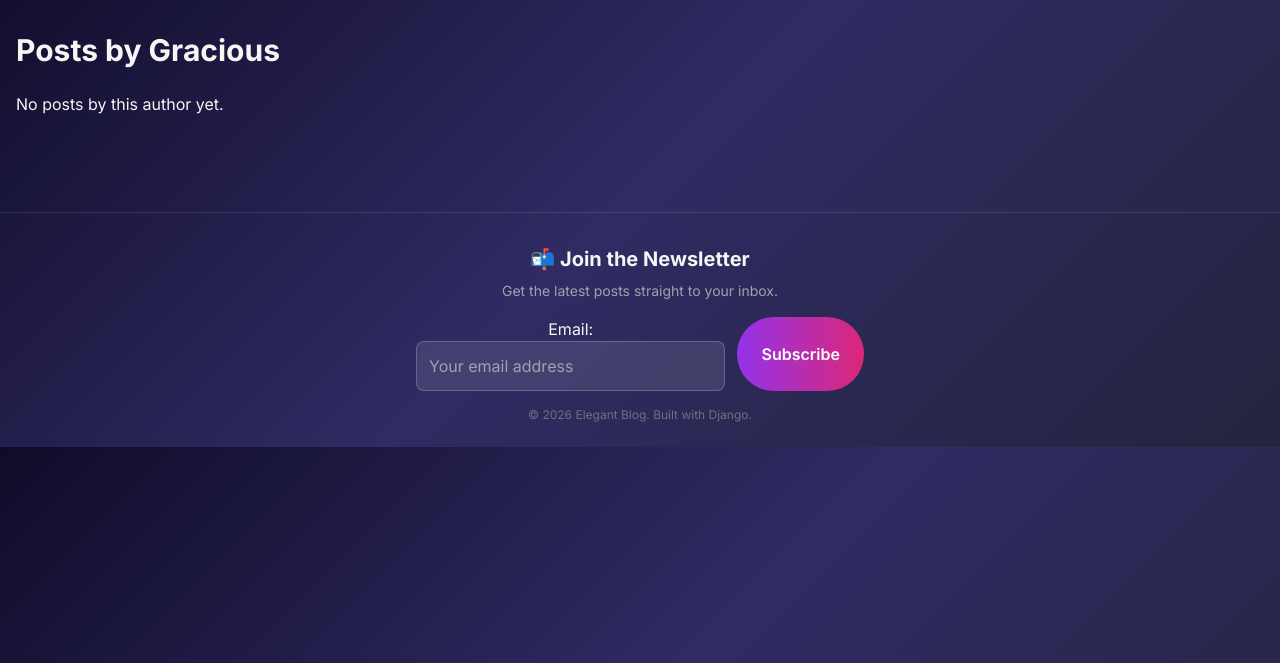
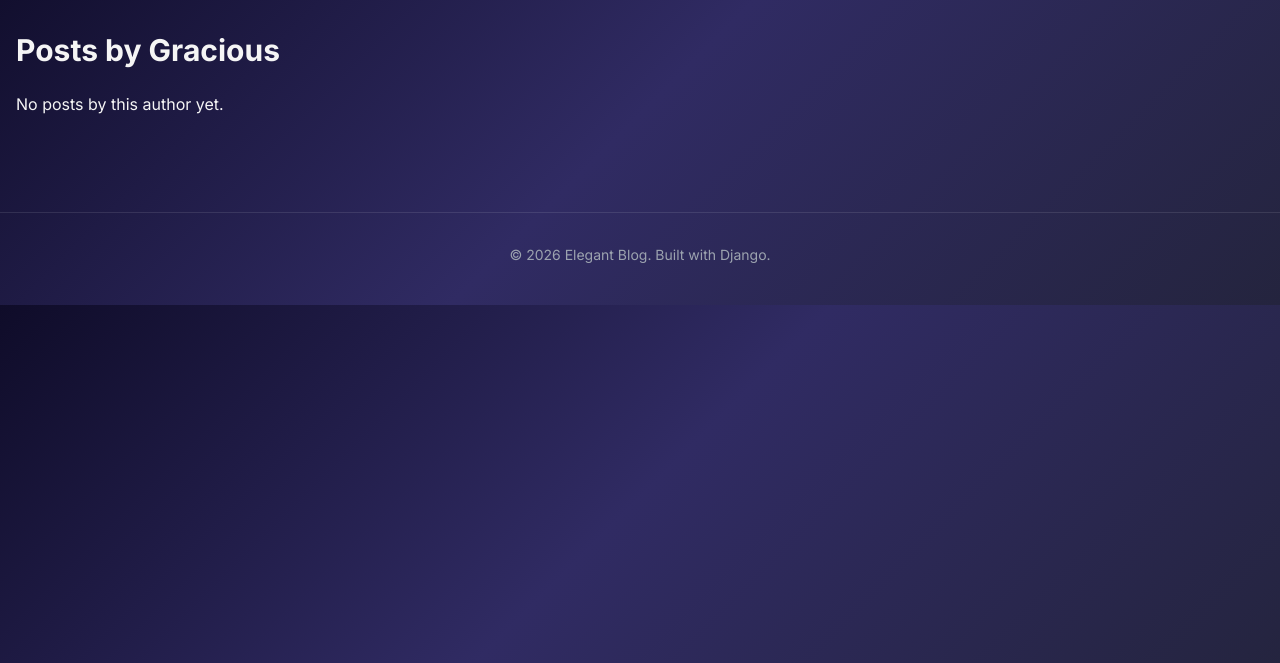
Before and after one commit to Gracey-a/Django-blog, a Django app: page /author/Gracious/ in a window 1280 px wide. Shown: the part 78-741 px from the top of the page. Run offline with Django 5.2, Linux system fonts and the light colour scheme; data comes from the database, SQL or seed files in the repository; some libraries are stand-ins or nearby versions.

Commit message:
Remove newsletter and analytics, clean up

```diff
--- a/blog/context_processors.py
+++ /dev/null
@@ -1,4 +0,0 @@
-from .forms import SubscriberForm
-
-def subscriber_form(request):
-    return {'subscriber_form': SubscriberForm()}
--- a/blog/forms.py
+++ b/blog/forms.py
@@ -1,5 +1,5 @@
 from django import forms
-from .models import Post, Comment, Profile, Subscriber
+from .models import Post, Comment, Profile
 from ckeditor.widgets import CKEditorWidget
 
 class PostForm(forms.ModelForm):
@@ -31,15 +31,3 @@ class ProfileForm(forms.ModelForm):
         widgets = {
             'bio': forms.Textarea(attrs={'rows': 3, 'placeholder': 'Tell us about yourself...'}),
         }
-
-# NEWSLETTER FORM
-class SubscriberForm(forms.ModelForm):
-    class Meta:
-        model = Subscriber
-        fields = ['email']
-        widgets = {
-            'email': forms.EmailInput(attrs={
-                'class': 'w-full p-3 rounded-lg bg-white/10 border border-white/20 focus:outline-none focus:ring-2 focus:ring-purple-400',
-                'placeholder': 'Your email address'
-            })
-        }
--- a/blog/templates/blog/base.html
+++ b/blog/templates/blog/base.html
@@ -7,18 +7,19 @@
     <script src="https://cdn.tailwindcss.com"></script>
     <link href="https://fonts.googleapis.com/css2?family=Inter:wght@300;400;500;600;700&display=swap" rel="stylesheet">
 
-    <script async src="https://www.googletagmanager.com/gtag/js?id=G-XXXXXXXXXX"></script>
-    <script>
-        window.dataLayer = window.dataLayer || [];
-        function gtag(){dataLayer.push(arguments);}
-        gtag('js', new Date());
-        gtag('config', 'G-XXXXXXXXXX');
-    </script>
-
     <style>
-        body { font-family: 'Inter', sans-serif; transition: background 0.3s, color 0.3s; }
-        body { background: linear-gradient(135deg, #0f0c29, #302b63, #24243e); color: #f5f5f5; }
-        html.light body { background: linear-gradient(135deg, #f5f7fa 0%, #e9ecef 100%); color: #1f2937; }
+        body {
+            font-family: 'Inter', sans-serif;
+            transition: background 0.3s, color 0.3s;
+        }
+        body {
+            background: linear-gradient(135deg, #0f0c29, #302b63, #24243e);
+            color: #f5f5f5;
+        }
+        html.light body {
+            background: linear-gradient(135deg, #f5f7fa 0%, #e9ecef 100%);
+            color: #1f2937;
+        }
         .glass-card {
             background: rgba(255, 255, 255, 0.05);
             backdrop-filter: blur(10px);
@@ -26,9 +27,18 @@
             border: 1px solid rgba(255, 255, 255, 0.1);
             transition: all 0.3s ease;
         }
-        .glass-card:hover { transform: translateY(-4px); box-shadow: 0 20px 30px -10px rgba(0,0,0,0.3); }
-        html.light .glass-card { background: rgba(255, 255, 255, 0.8); border: 1px solid rgba(0, 0, 0, 0.1); color: #1f2937; }
-        html.light .glass-card:hover { box-shadow: 0 20px 30px -10px rgba(0,0,0,0.1); }
+        .glass-card:hover {
+            transform: translateY(-4px);
+            box-shadow: 0 20px 30px -10px rgba(0,0,0,0.3);
+        }
+        html.light .glass-card {
+            background: rgba(255, 255, 255, 0.8);
+            border: 1px solid rgba(0, 0, 0, 0.1);
+            color: #1f2937;
+        }
+        html.light .glass-card:hover {
+            box-shadow: 0 20px 30px -10px rgba(0,0,0,0.1);
+        }
 
         input, textarea, select {
             background: rgba(255,255,255,0.1) !important;
@@ -36,7 +46,8 @@
             color: white !important;
         }
         input:focus, textarea:focus, select:focus {
-            outline: none; border-color: #a78bfa !important;
+            outline: none;
+            border-color: #a78bfa !important;
         }
         html.light input, html.light textarea, html.light select {
             background: rgba(255, 255, 255, 0.9) !important;
@@ -45,32 +56,57 @@
         }
 
         .toast {
-            position: fixed; bottom: 20px; right: 20px;
-            background: rgba(0,0,0,0.8); backdrop-filter: blur(10px);
-            padding: 12px 24px; border-radius: 40px; color: white;
-            z-index: 1000; animation: slideIn 0.3s ease;
+            position: fixed;
+            bottom: 20px;
+            right: 20px;
+            background: rgba(0,0,0,0.8);
+            backdrop-filter: blur(10px);
+            padding: 12px 24px;
+            border-radius: 40px;
+            color: white;
+            font-weight: 500;
+            z-index: 1000;
+            animation: slideIn 0.3s ease;
         }
-        html.light .toast { background: rgba(0,0,0,0.8); color: white; }
+        html.light .toast {
+            background: rgba(0,0,0,0.8);
+            color: white;
+        }
 
         .welcome-modal {
-            position: fixed; top: 20px; right: 20px;
+            position: fixed;
+            top: 20px;
+            right: 20px;
             background: linear-gradient(135deg, #667eea 0%, #764ba2 100%);
-            color: white; padding: 16px 24px; border-radius: 50px;
+            color: white;
+            padding: 16px 24px;
+            border-radius: 50px;
             box-shadow: 0 10px 25px -5px rgba(0,0,0,0.3);
-            z-index: 1001; animation: fadeSlideDown 0.5s ease;
+            z-index: 1001;
+            animation: fadeSlideDown 0.5s ease;
         }
-        html.light .welcome-modal { background: linear-gradient(135deg, #667eea, #764ba2); color: white; }
+        html.light .welcome-modal {
+            background: linear-gradient(135deg, #667eea, #764ba2);
+            color: white;
+        }
 
         .profile-img {
-            width: 40px; height: 40px; border-radius: 50%;
+            width: 40px;
+            height: 40px;
+            border-radius: 50%;
             background: linear-gradient(135deg, #667eea, #764ba2);
-            display: flex; align-items: center; justify-content: center;
-            font-weight: bold; color: white;
+            display: flex;
+            align-items: center;
+            justify-content: center;
+            font-weight: bold;
+            color: white;
         }
 
         .dark-card {
-            background: rgba(0,0,0,0.5); backdrop-filter: blur(10px);
-            border-radius: 20px; border: 1px solid rgba(255,255,255,0.1);
+            background: rgba(0,0,0,0.5);
+            backdrop-filter: blur(10px);
+            border-radius: 20px;
+            border: 1px solid rgba(255,255,255,0.1);
             color: #f5f5f5;
         }
         html.light .dark-card {
@@ -79,11 +115,23 @@
             color: #1f2937;
         }
 
-        html:not(.light) .cke_editable { background-color: #1f2937 !important; color: #f5f5f5 !important; }
-        html.light .cke_editable { background-color: white !important; color: #1f2937 !important; }
+        html:not(.light) .cke_editable {
+            background-color: #1f2937 !important;
+            color: #f5f5f5 !important;
+        }
+        html.light .cke_editable {
+            background-color: white !important;
+            color: #1f2937 !important;
+        }
 
-        @keyframes slideIn { from { transform: translateX(100%); opacity: 0; } to { transform: translateX(0); opacity: 1; } }
-        @keyframes fadeSlideDown { from { opacity: 0; transform: translateY(-20px); } to { opacity: 1; transform: translateY(0); } }
+        @keyframes slideIn {
+            from { transform: translateX(100%); opacity: 0; }
+            to { transform: translateX(0); opacity: 1; }
+        }
+        @keyframes fadeSlideDown {
+            from { opacity: 0; transform: translateY(-20px); }
+            to { opacity: 1; transform: translateY(0); }
+        }
     </style>
     {% block extra_css %}{% endblock %}
 </head>
@@ -123,28 +171,10 @@
         {% block content %}{% endblock %}
     </main>
 
-    <!-- Footer with Newsletter -->
+    <!-- Simple footer -->
     <footer class="mt-16 border-t border-white/10 pt-8 pb-6 text-center">
         <div class="max-w-2xl mx-auto px-4">
-            <h3 class="text-xl font-bold mb-2">📬 Join the Newsletter</h3>
-            <p class="text-sm text-gray-400 mb-4">Get the latest posts straight to your inbox.</p>
-            <form method="post" action="{% url 'subscribe' %}" class="max-w-md mx-auto flex flex-col sm:flex-row gap-3">
-                {% csrf_token %}
-                {{ subscriber_form }}
-                <button type="submit" class="px-6 py-3 rounded-full bg-gradient-to-r from-purple-600 to-pink-600 text-white font-semibold hover:scale-105 transition">
-                    Subscribe
-                </button>
-            </form>
-            {% if messages %}
-                <div class="mt-4">
-                    {% for message in messages %}
-                        <p class="text-sm {% if message.tags == 'success' %}text-green-400{% else %}text-red-400{% endif %}">
-                            {{ message }}
-                        </p>
-                    {% endfor %}
-                </div>
-            {% endif %}
-            <p class="text-xs text-gray-500 mt-4">&copy; 2026 Elegant Blog. Built with Django.</p>
+            <p class="text-sm text-gray-400 mb-4">&copy; 2026 Elegant Blog. Built with Django.</p>
         </div>
     </footer>
 
--- a/blog/urls.py
+++ b/blog/urls.py
@@ -1,8 +1,6 @@
 from django.urls import path
 from . import views
 from .views import *
-from django.conf import settings
-from django.conf.urls.static import static
 
 urlpatterns = [
     # Blog posts
@@ -17,8 +15,6 @@ urlpatterns = [
     path('post/<int:pk>/soft-delete/', views.soft_delete_post, name='soft_delete_post'),
     path('post/<int:pk>/restore/', views.restore_post, name='post_restore'),
     path('trash/', TrashView.as_view(), name='trash'),
-    path('subscribe/', views.subscribe, name='subscribe'),
-    path('create-admin/', views.create_admin, name='create_admin'),
 
     # User dashboards
     path('dashboard/', DashboardView.as_view(), name='dashboard'),
@@ -35,9 +31,4 @@ urlpatterns = [
     path('login/', CustomLoginView.as_view(), name='login'),
     path('logout/', custom_logout, name='logout'),
     path('signup/', SignUpView.as_view(), name='signup'),
-
-    path('debug-storage/', views.debug_storage, name='debug_storage'),
 ]
-
-if settings.DEBUG:
-    urlpatterns += static(settings.MEDIA_URL, document_root=settings.MEDIA_ROOT)
--- a/blog/views.py
+++ b/blog/views.py
@@ -9,10 +9,9 @@ from django.contrib.auth.models import User
 from django.urls import reverse_lazy
 from django.db.models import Q
 from django.utils import timezone
-from django.http import HttpResponse
 
-from .models import Post, Comment, Category, Profile, Subscriber
-from .forms import PostForm, CommentForm, ProfileForm, SubscriberForm
+from .models import Post, Comment, Category, Profile
+from .forms import PostForm, CommentForm, ProfileForm
 
 # ---------- Home page ----------
 class HomeView(ListView):
@@ -38,7 +37,6 @@ class HomeView(ListView):
     def get_context_data(self, **kwargs):
         context = super().get_context_data(**kwargs)
         context['search_query'] = self.request.GET.get('q', '')
-        context['subscriber_form'] = SubscriberForm()   # <-- added
         return context
 
 # ---------- Post detail (function-based) ----------
@@ -46,12 +44,10 @@ def post_detail(request, pk):
     post = get_object_or_404(Post, pk=pk, status=Post.PUBLISHED, publish_date__lte=timezone.now(), deleted=False)
     comments = post.comments.all().order_by('-created_at')
     comment_form = CommentForm()
-    subscriber_form = SubscriberForm()   # <-- added
     return render(request, 'blog/post_detail.html', {
         'post': post,
         'comments': comments,
         'comment_form': comment_form,
-        'subscriber_form': subscriber_form,
         'now': timezone.now(),
     })
 
@@ -64,11 +60,9 @@ class PostCreateView(LoginRequiredMixin, CreateView):
     def get_context_data(self, **kwargs):
         context = super().get_context_data(**kwargs)
         context['categories'] = Category.objects.all()
-        context['subscriber_form'] = SubscriberForm()   # <-- added
         return context
 
     def form_valid(self, form):
-        print("FILES:", self.request.FILES)
         form.instance.author = self.request.user
         category_id = self.request.POST.get('category')
         if category_id:
@@ -101,7 +95,6 @@ class PostUpdateView(LoginRequiredMixin, UserPassesTestMixin, UpdateView):
     def get_context_data(self, **kwargs):
         context = super().get_context_data(**kwargs)
         context['categories'] = Category.objects.all()
-        context['subscriber_form'] = SubscriberForm()   # <-- added
         return context
 
     def test_func(self):
@@ -109,7 +102,6 @@ class PostUpdateView(LoginRequiredMixin, UserPassesTestMixin, UpdateView):
         return self.request.user == post.author
 
     def form_valid(self, form):
-        print("FILES in update:", self.request.FILES)
         category_id = self.request.POST.get('category')
         if category_id:
             form.instance.category = get_object_or_404(Category, id=category_id)
@@ -156,11 +148,6 @@ class DashboardView(LoginRequiredMixin, ListView):
     def get_queryset(self):
         return Post.objects.filter(author=self.request.user).order_by('-created_at')
 
-    def get_context_data(self, **kwargs):
-        context = super().get_context_data(**kwargs)
-        context['subscriber_form'] = SubscriberForm()   # <-- added
-        return context
-
 # ---------- Profile ----------
 class ProfileView(LoginRequiredMixin, DetailView):
     model = User
@@ -173,7 +160,6 @@ class ProfileView(LoginRequiredMixin, DetailView):
     def get_context_data(self, **kwargs):
         context = super().get_context_data(**kwargs)
         context['user_posts'] = Post.objects.filter(author=self.request.user).order_by('-created_at')[:5]
-        context['subscriber_form'] = SubscriberForm()   # <-- added
         return context
 
 class ProfileUpdateView(LoginRequiredMixin, UpdateView):
@@ -184,11 +170,6 @@ class ProfileUpdateView(LoginRequiredMixin, UpdateView):
 
     def get_object(self):
         return self.request.user.profile
-
-    def get_context_data(self, **kwargs):
-        context = super().get_context_data(**kwargs)
-        context['subscriber_form'] = SubscriberForm()   # <-- added
-        return context
 
 # ---------- Author posts ----------
 class AuthorPostsView(ListView):
@@ -209,7 +190,6 @@ class AuthorPostsView(ListView):
     def get_context_data(self, **kwargs):
         context = super().get_context_data(**kwargs)
         context['author'] = self.author
-        context['subscriber_form'] = SubscriberForm()   # <-- added
         return context
 
 # ---------- Category posts ----------
@@ -231,7 +211,6 @@ class CategoryPostsView(ListView):
     def get_context_data(self, **kwargs):
         context = super().get_context_data(**kwargs)
         context['category'] = self.category
-        context['subscriber_form'] = SubscriberForm()   # <-- added
         return context
 
 # ---------- Trash ----------
@@ -243,11 +222,6 @@ class TrashView(LoginRequiredMixin, ListView):
 
     def get_queryset(self):
         return Post.objects.filter(author=self.request.user, deleted=True).order_by('-deleted_at')
-
-    def get_context_data(self, **kwargs):
-        context = super().get_context_data(**kwargs)
-        context['subscriber_form'] = SubscriberForm()   # <-- added
-        return context
 
 # ---------- Duplicate, soft delete, restore, permanent delete ----------
 @login_required
@@ -364,33 +338,3 @@ class SignUpView(CreateView):
     def form_valid(self, form):
         messages.success(self.request, 'Account created! Please log in.')
         return super().form_valid(form)
-
-# ---------- NEWSLETTER SUBSCRIBE ----------
-def subscribe(request):
-    if request.method == 'POST':
-        form = SubscriberForm(request.POST)
-        if form.is_valid():
-            form.save()
-            messages.success(request, 'You are now subscribed! 🎉')
-            return redirect(request.META.get('HTTP_REFERER', '/'))
-        else:
-            messages.error(request, 'This email is already subscribed or invalid.')
-            return redirect(request.META.get('HTTP_REFERER', '/'))
-    return redirect('/')
-
-# ---------- CREATE ADMIN (TEMPORARY) ----------
-from django.contrib.auth.models import User
-from django.http import HttpResponse
-
-def create_admin(request):
-    if not User.objects.filter(username='admin').exists():
-        User.objects.create_superuser('admin', 'admin@example.com', 'admin123')
-        return HttpResponse("✅ Superuser created. Login at /admin with admin / admin123")
-    return HttpResponse("ℹ️ Superuser already exists.")
-
-
-from django.http import HttpResponse
-from django.conf import settings
-
-def debug_storage(request):
-    return HttpResponse(f"DEFAULT_FILE_STORAGE = {settings.DEFAULT_FILE_STORAGE}")
```
Also changed, not shown: blog/models.py (+0 -9 lines), django_blog/settings.py (+2 -12 lines), blog/migrations/0011_delete_subscriber.py (added).
